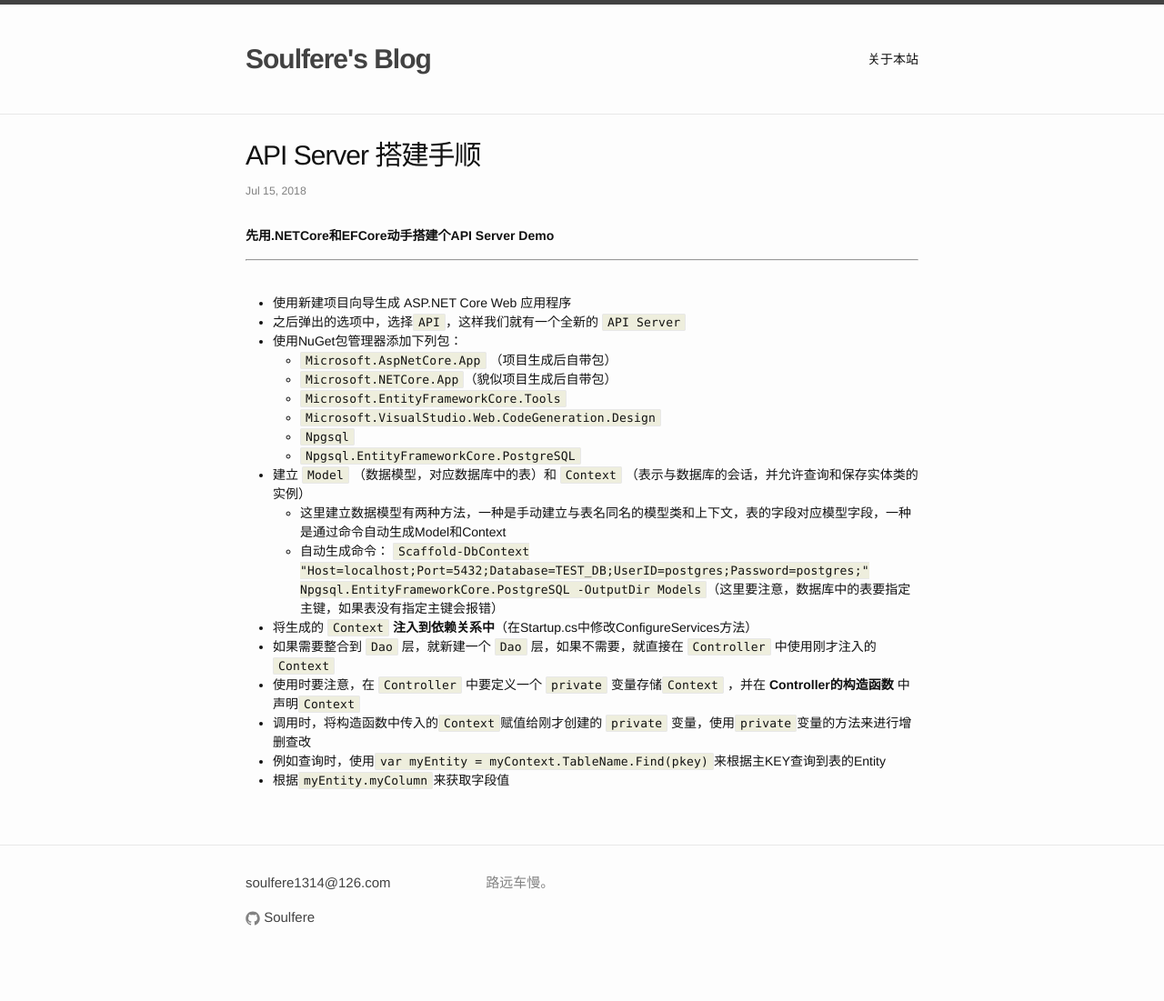
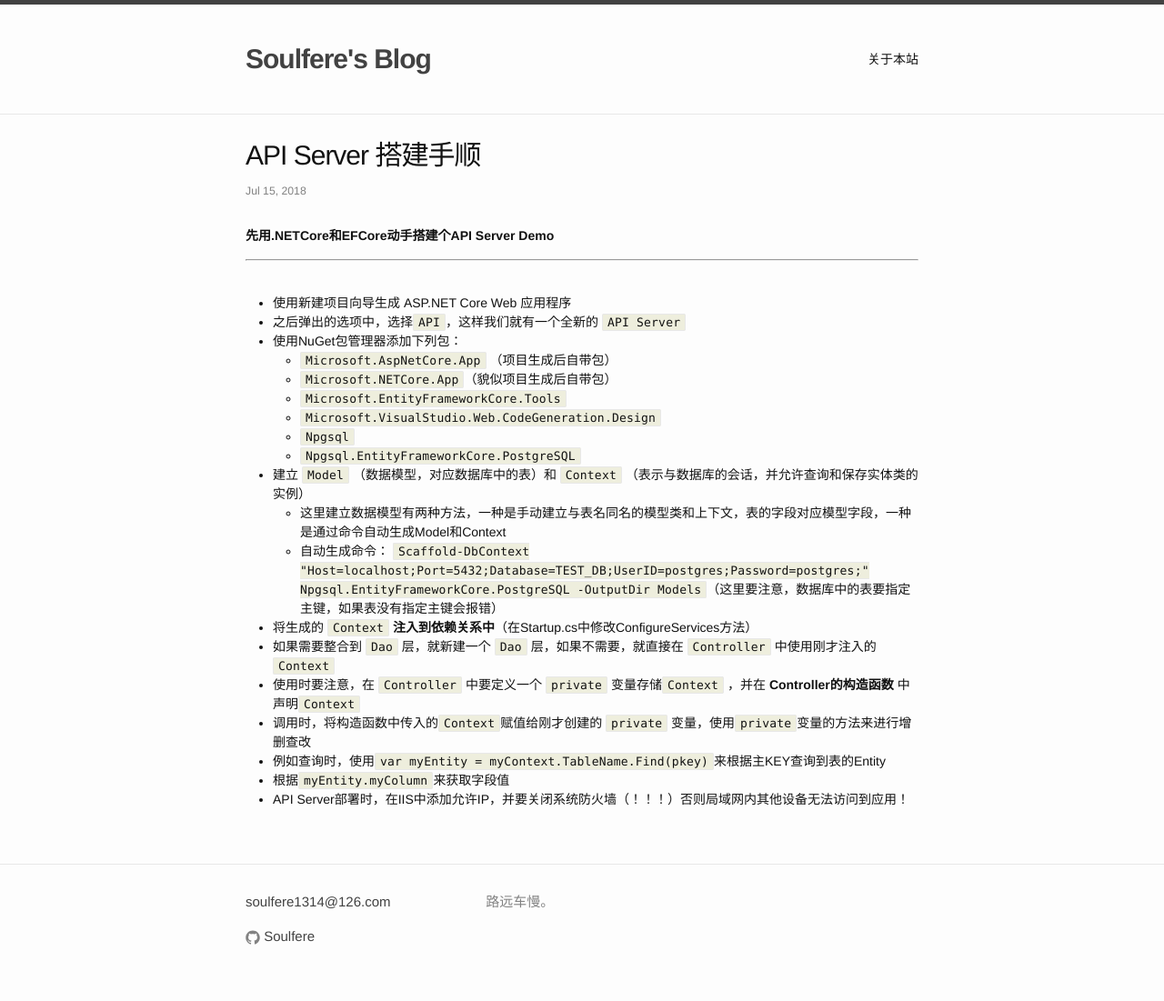
Before and after one commit to soulfere/soulfere.github.io, a Jekyll site: the page built from _posts/2018-07-15-build-api-server-via-dotnetcore.markdown, in a window 1280 px wide. Shown: the whole page at 91% size. Built offline with Jekyll 4.4.1, drawn with Linux system fonts in a browser that asks for light colours; before the commit the page ends 1080 px from its top, so only the background shows below that.

Commit message:
"Edit post."

````diff
--- a/_posts/2018-07-15-about-angular-5.markdown
+++ b/_posts/2018-07-15-about-angular-5.markdown
@@ -15,7 +15,6 @@ Angular中，所谓依赖注入（DI），就是把服务作为依赖注入到
 
 
 Provider的概念：
-
 Provider是依赖生成的依据，在注入（使用）依赖时，应该在Module或者Component中指定提供者，注入器根据提供者创建依赖实例
 
 
--- a/_posts/2018-07-15-build-api-server-via-dotnetcore.markdown
+++ b/_posts/2018-07-15-build-api-server-via-dotnetcore.markdown
@@ -26,3 +26,4 @@ title:  "API Server 搭建手顺"
   - 调用时，将构造函数中传入的```Context```赋值给刚才创建的 ```private``` 变量，使用```private```变量的方法来进行增删查改
   - 例如查询时，使用```var myEntity = myContext.TableName.Find(pkey)```来根据主KEY查询到表的Entity
   - 根据```myEntity.myColumn```来获取字段值
+  - API Server部署时，在IIS中添加允许IP，并要关闭系统防火墙（！！！）否则局域网内其他设备无法访问到应用！
````
